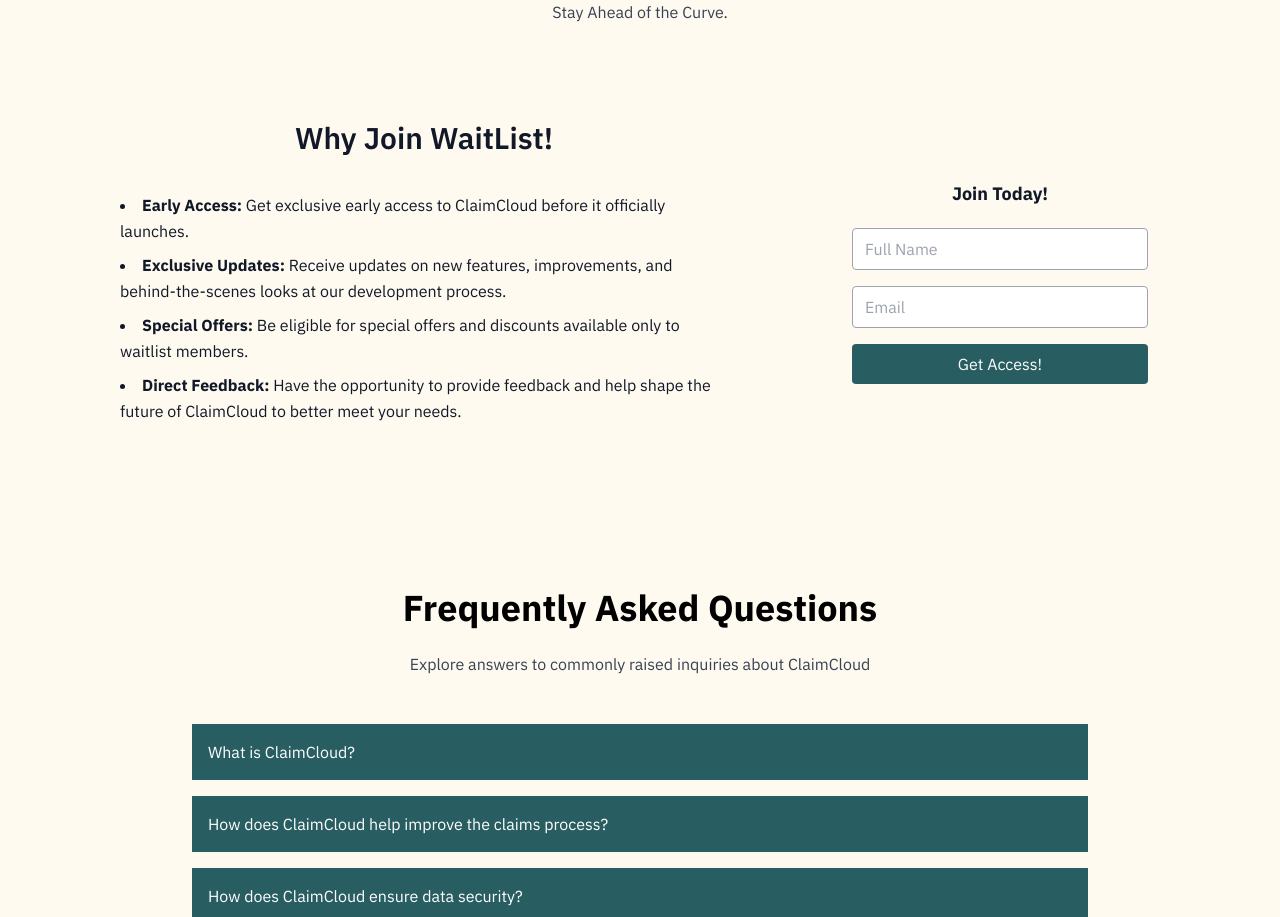
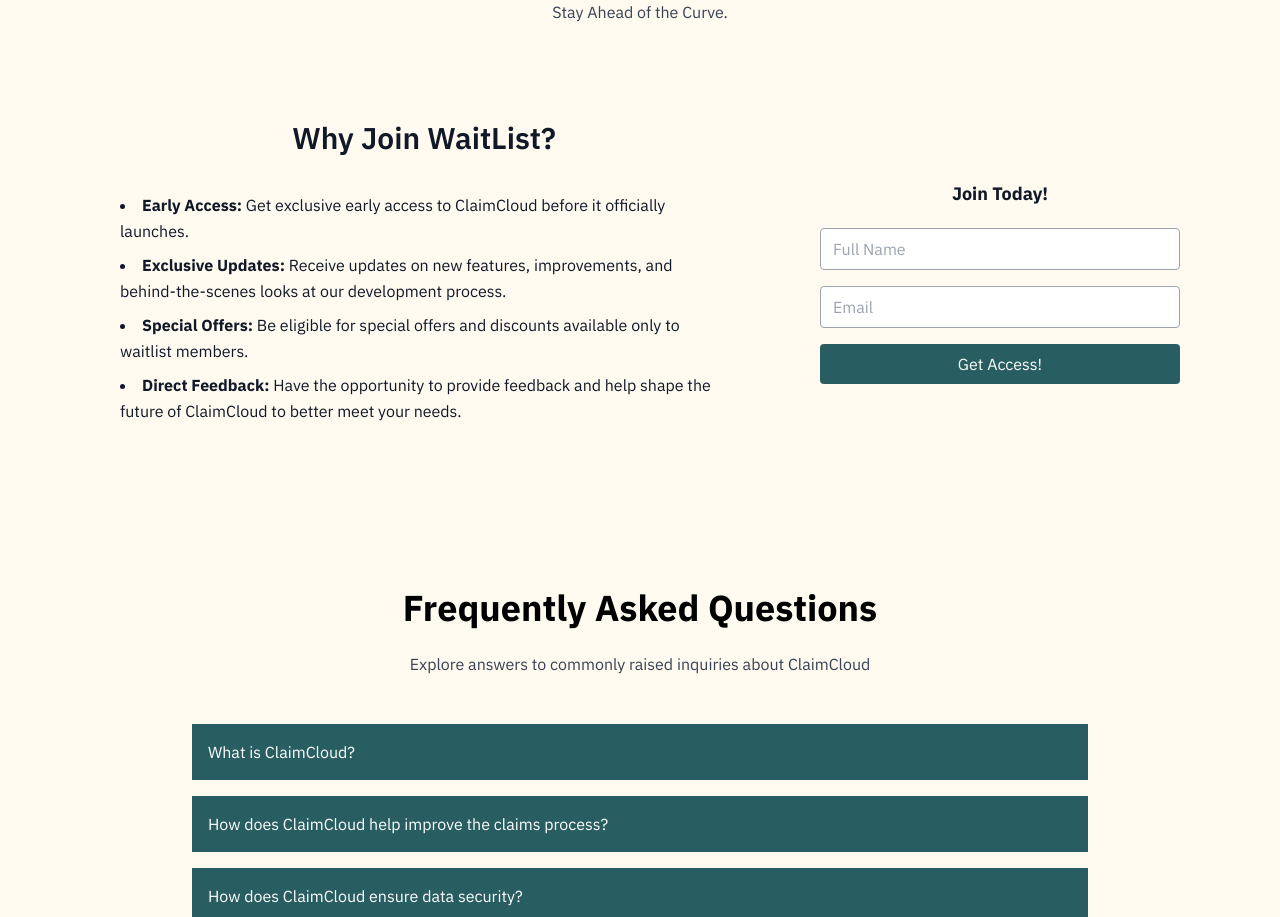
Before and after one commit to Shivam12112/AdjusterPlatform, a Next.js app: page / in a window 1280 px wide. Shown: the part 2500-3417 px from the top of the page. Built offline with nearby package versions, Linux system fonts and the light colour scheme.

Commit message:
fixed dark mode color

```diff
--- a/src/components/FAQs.js
+++ b/src/components/FAQs.js
@@ -90,7 +90,7 @@
   });
 
   return (
-    <section className="py-12 dark:bg-gray-900" id="faqs">
+    <section className="py-12 dark:bg-gray-950" id="faqs">
       <div className="max-w-4xl mx-auto">
         <div className="text-center mb-12">
           <div className="text-4xl font-bold text-center  mb-6">
--- a/src/components/GetEarlyAccess.js
+++ b/src/components/GetEarlyAccess.js
@@ -19,8 +19,8 @@
       <div className="container px-5 py-24 mx-auto flex flex-wrap items-center">
         <div className=" lg:w-3/5 md:w-1/2 md:pr-16 lg:pr-0 pr-0">
           <div className="text-center">
-            <h1 className="title-font font-semibold text-3xl text-gray-900">
-              Why Join WaitList!
+            <h1 className="title-font font-semibold text-3xl text-gray-900 dark:text-gray-400">
+              Why Join WaitList?
             </h1>
           </div>
 
@@ -75,7 +75,7 @@
             </div>
           </div>
         </div>
-        <div className="lg:w-2/6 md:w-1/2 bg-floralwhite dark:bg-gray-950 rounded-lg p-8 flex flex-col md:ml-auto w-full mt-10 md:mt-0">
+        <div className="lg:w-2/6 md:w-1/2 bg-floralwhite dark:bg-gray-950 flex flex-col md:ml-auto w-full mt-10 md:mt-0">
           <h2 className="text-gray-900 dark:text-gray-400 text-center text-lg font-bold title-font mb-5">
             Join Today!
           </h2>
@@ -88,7 +88,7 @@
               placeholder="Full Name"
               required
               value={fullName}
-              className="w-full bg-white rounded border border-gray-400 focus:border-indigo-500 focus:ring-2 focus:ring-indigo-200 text-base outline-none text-gray-700 py-1 px-3 leading-8 transition-colors duration-200 ease-in-out"
+              className="w-full sm:w-full bg-white rounded border border-gray-400 focus:border-indigo-500 focus:ring-2 focus:ring-indigo-200 text-base outline-none text-gray-700 py-1 px-3 leading-8 transition-colors duration-200 ease-in-out"
             />
             {validationError?.fullName && (
               <p className="text-red-500">{validationError?.fullName}</p>
```
